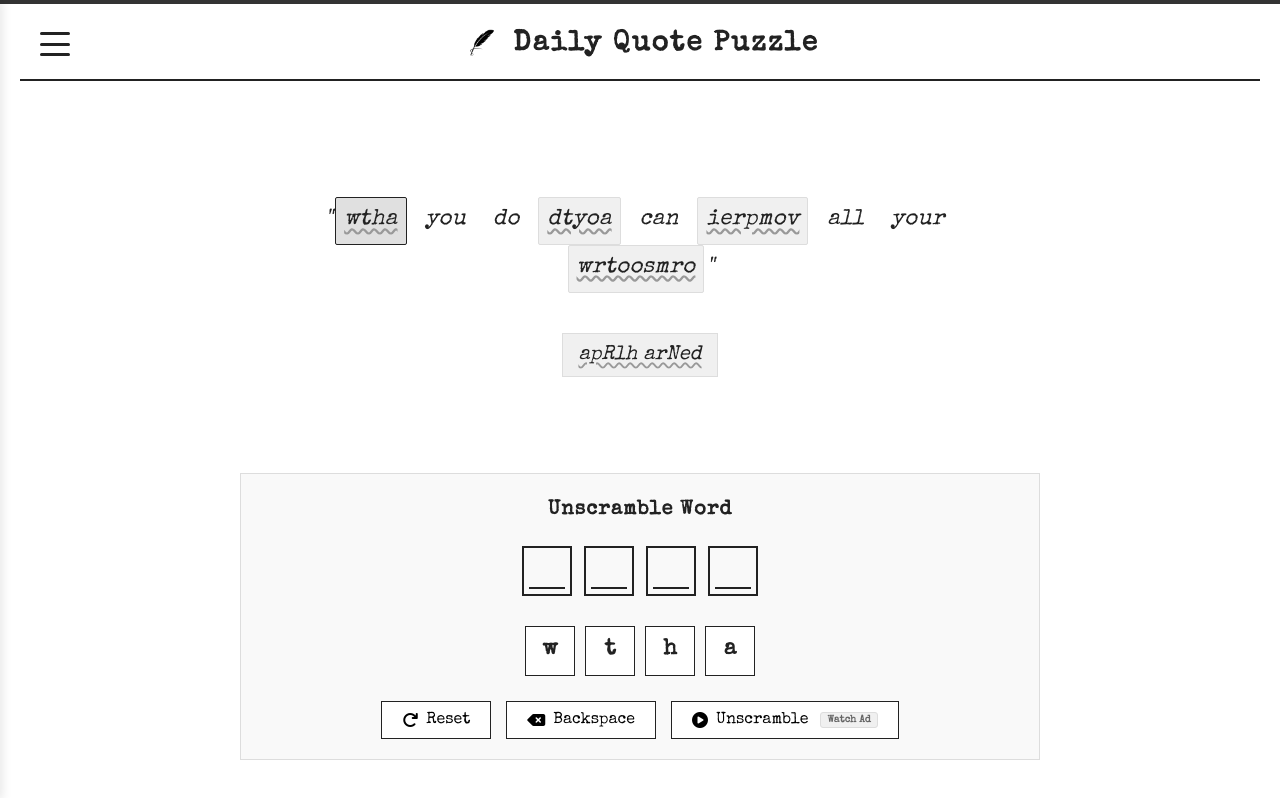
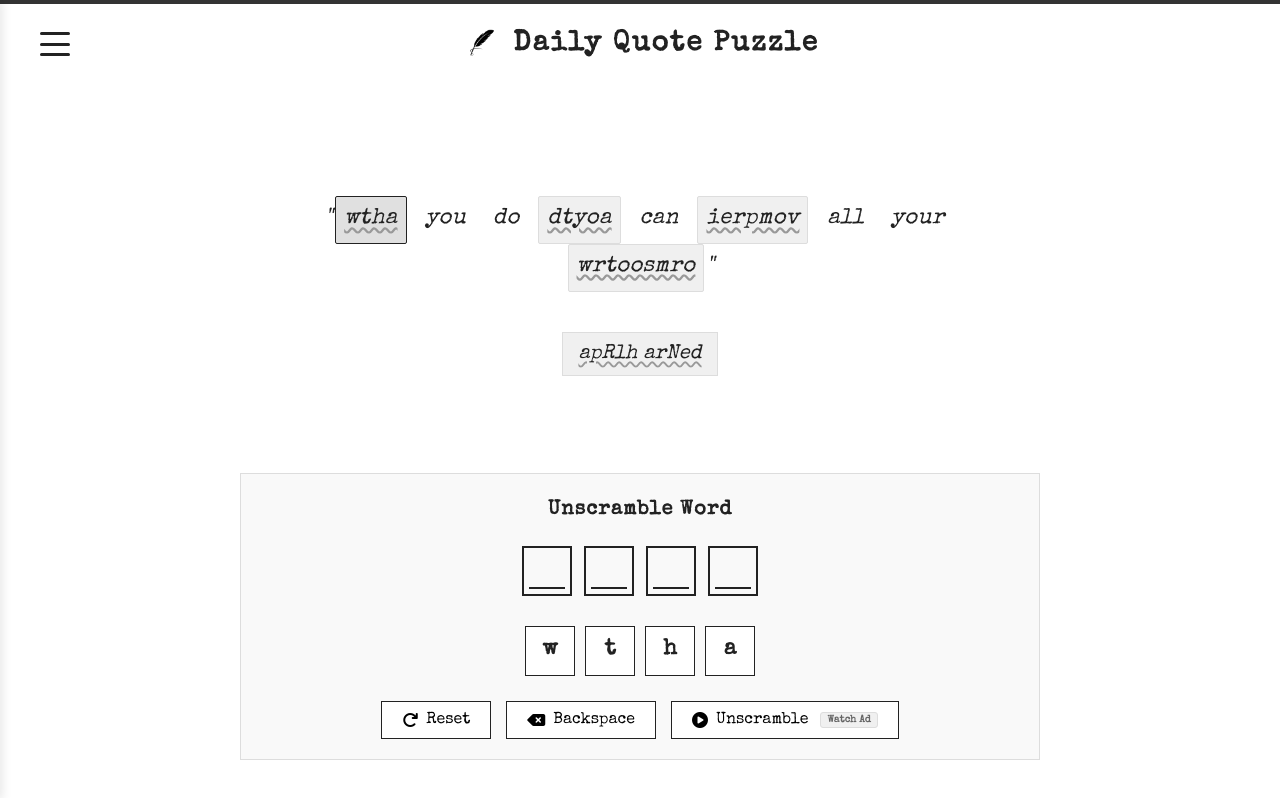
Before and after one commit to jppalli/daily_quote_puzzle_ark, a plain HTML site: page index.html in a window 1280 px wide. Drawn offline with nearby package versions, Linux system fonts and the light colour scheme.

Commit message:
removed header botto black line

```diff
--- a/index.html
+++ b/index.html
@@ -47,7 +47,6 @@
         .header {
             position: relative;
             padding-bottom: 15px;
-            border-bottom: 2px solid #222;
             margin-bottom: 20px;
             flex-shrink: 0;
         }
```
